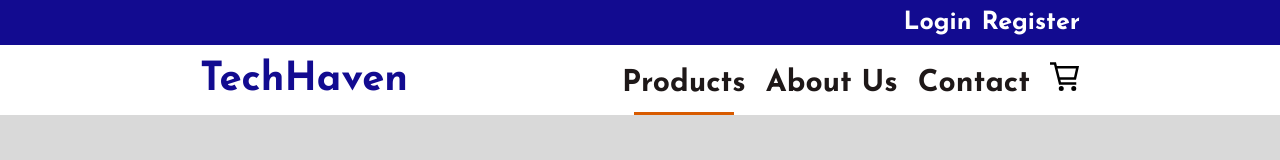
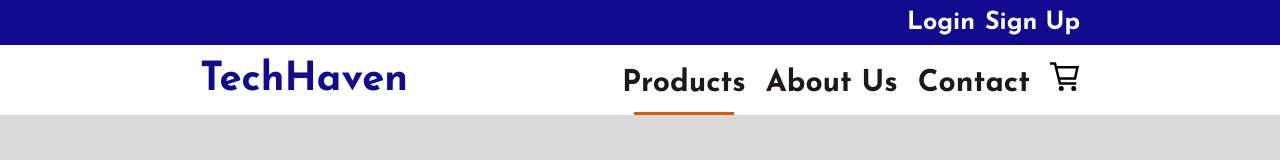
Before and after one commit to synonim789/tech-haven, a React (Vite) app in the folder frontend/tech-haven/: page /products/1 in a window 1280 px wide. Shown: the top 160 px of the page. Built offline with nearby package versions, Linux system fonts and the light colour scheme; no server answers.

Commit message:
change register so sign up

```diff
--- a/frontend/tech-haven/src/App.jsx
+++ b/frontend/tech-haven/src/App.jsx
@@ -16,7 +16,7 @@ import Homepage from './pages/Homepage/HomePage'
 import LoginPage from './pages/LoginPage/LoginPage'
 import ProductPage from './pages/ProductPage/ProductPage'
 import ProductsPage from './pages/ProductsPage/ProductsPage'
-import RegisterPage from './pages/RegisterPage/RegisterPage'
+import SignUpPage from './pages/SignUpPage/SignUpPage'
 
 function App() {
   const { user } = useUserContext()
@@ -34,8 +34,8 @@ function App() {
           ></Route>
           <Route
             exact
-            path="/register"
-            element={!user ? <RegisterPage /> : <Navigate to="/" />}
+            path="/sign-up"
+            element={!user ? <SignUpPage /> : <Navigate to="/" />}
           ></Route>
           <Route
             exact
--- a/frontend/tech-haven/src/components/Footer/Footer.jsx
+++ b/frontend/tech-haven/src/components/Footer/Footer.jsx
@@ -13,7 +13,7 @@ const Footer = () => {
 
   if (
     location.pathname === '/login' ||
-    location.pathname === '/register' ||
+    location.pathname === '/sign-up' ||
     location.pathname === '/forgot-password'
   ) {
     return null
--- a/frontend/tech-haven/src/components/Header/Header.jsx
+++ b/frontend/tech-haven/src/components/Header/Header.jsx
@@ -8,7 +8,7 @@ const Header = () => {
 
   if (
     location.pathname === '/login' ||
-    location.pathname === '/register' ||
+    location.pathname === '/sign-up' ||
     location.pathname === '/forgot-password'
   ) {
     return null
@@ -33,8 +33,8 @@ const Header = () => {
             <Link to="/login" className="header__link">
               Login
             </Link>
-            <Link to="/register" className="header__link">
-              Register
+            <Link to="/sign-up" className="header__link">
+              Sign Up
             </Link>
           </>
         )}
--- a/frontend/tech-haven/src/components/Navbar/Navbar.jsx
+++ b/frontend/tech-haven/src/components/Navbar/Navbar.jsx
@@ -7,7 +7,7 @@ const Navbar = () => {
 
   if (
     location.pathname === '/login' ||
-    location.pathname === '/register' ||
+    location.pathname === '/sign-up' ||
     location.pathname === '/forgot-password'
   ) {
     return null
--- a/frontend/tech-haven/src/pages/RegisterPage/RegisterPage.jsx
+++ /dev/null
@@ -1,4 +0,0 @@
-const RegisterPage = () => {
-  return <div>RegisterPage</div>
-}
-export default RegisterPage
--- /dev/null
+++ b/frontend/tech-haven/src/pages/SignUpPage/SignUpPage.jsx
@@ -0,0 +1,4 @@
+const SignUpPage = () => {
+  return <div>SignUpPage</div>
+}
+export default SignUpPage
```
